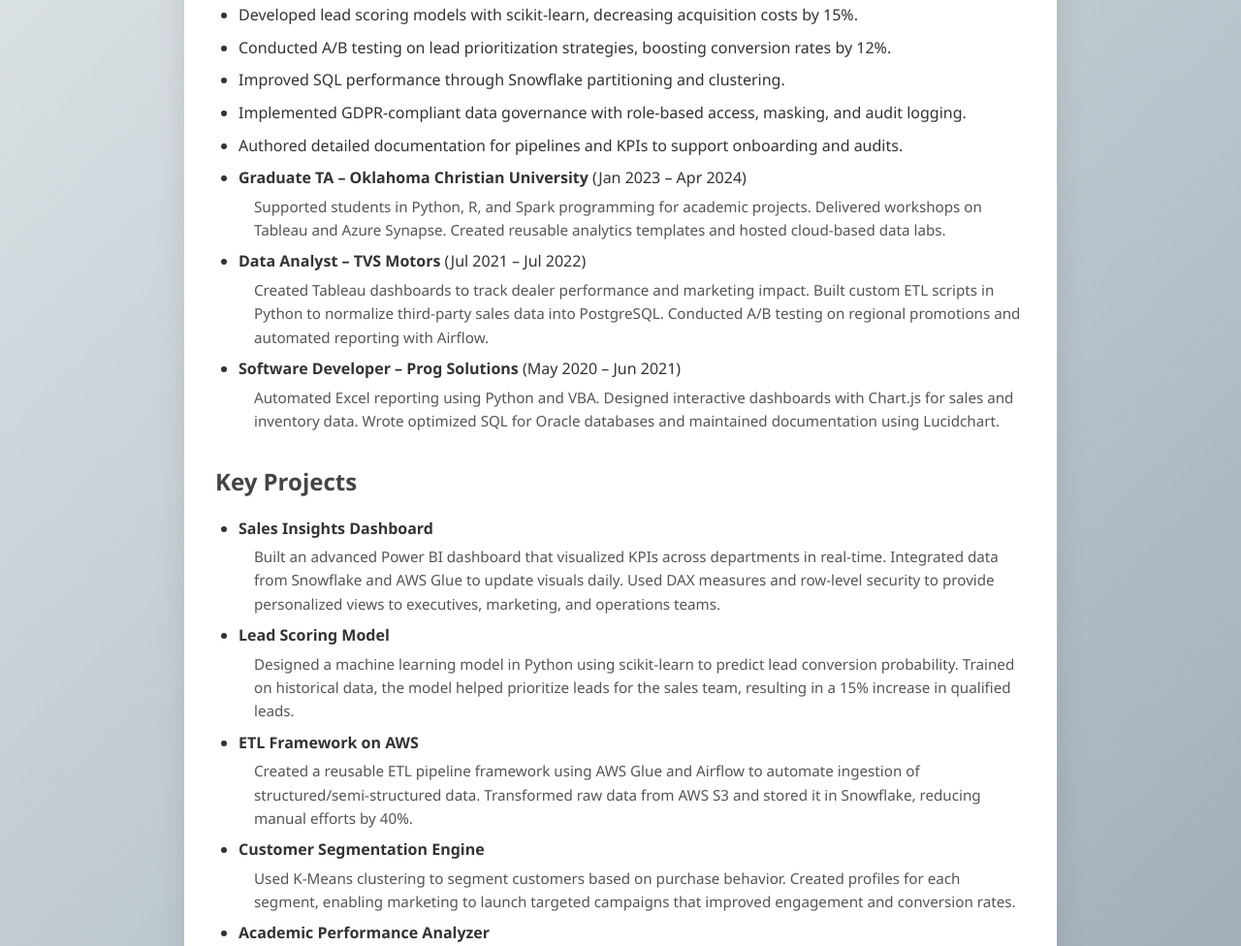
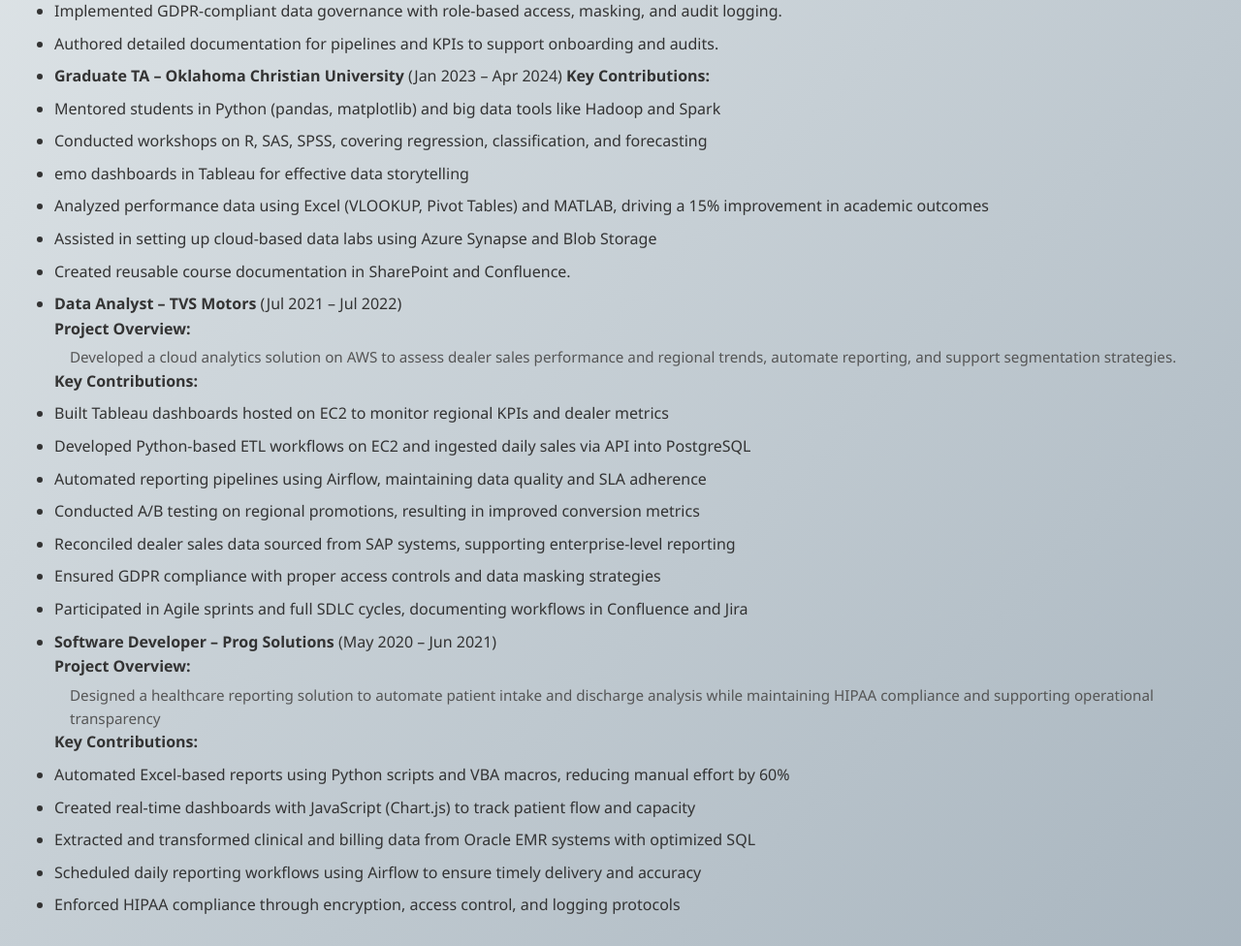
Before and after one commit to rajinikanth27/Portfolio-site, a plain HTML site: page index.html in a window 1280 px wide. Shown: the part 828-1804 px from the top of the page at 97% size. Drawn offline with Linux system fonts and the light colour scheme.

Commit message:
Icons added and updated experience

```diff
--- a/index.html
+++ b/index.html
@@ -37,13 +37,25 @@
   </style>
 </head>
 <body>
-  <div class="container">
-    <h1>Rajinikanth Purugula</h1>
-    <div class="contact">
-      <a href="mailto:rajinikanthpurugula27@gmail.com">rajinikanthpurugula27@gmail.com</a>
-      <a href="tel:+1(405)-992-4646">+1(405)-992-4646</a>
-      <a href="https://www.linkedin.com/in/rajinikanth-purugula-315b9a20a/" target="_blank">LinkedIn</a>
-    </div>
+ <!-- Font Awesome CDN -->
+<link rel="stylesheet" href="https://cdnjs.cloudflare.com/ajax/libs/font-awesome/6.5.0/css/all.min.css">
+
+<div class="container">
+  <h1>Rajinikanth Purugula</h1>
+  <div class="contact-horizontal">
+    <a href="mailto:rajinikanthpurugula27@gmail.com">
+      <i class="fas fa-envelope"></i> rajinikanthpurugula27@gmail.com
+    </a>
+    <span>|</span>
+    <a href="tel:+14059924646">
+      <i class="fas fa-phone"></i> +1 (405) 992-4646
+    </a>
+    <span>|</span>
+    <a href="https://www.linkedin.com/in/rajinikanth-purugula-315b9a20a/" target="_blank">
+      <i class="fab fa-linkedin"></i> LinkedIn
+    </a>
+  </div>
+</div>
 
     <section>
       <h2>Professional Summary</h2>
@@ -54,7 +66,7 @@
       <h2>Professional Experience</h2>
       <ul>
         <p><span class="highlight">Data Analyst – Entrepreneurs' Organization</span> (Apr 2024 – Present)</p>
-         <li> <span class="highlight">Project Overview:</span> </li>
+         <p> <span class="highlight">Project Overview:</span> </p>
           <div class="desc">Led the development of a Google Cloud–based analytics platform to monitor lead performance, optimize conversion funnels, and support data-driven decision-making. Delivered predictive models, automated ETL pipelines, and secure reporting dashboards.</div>
           <span class="highlight">Key Contributions:</span>
           <li>Designed and deployed Power BI dashboards with advanced DAX to visualize KPIs for executives.</li>
@@ -67,13 +79,35 @@
       <li>Authored detailed documentation for pipelines and KPIs to support onboarding and audits.</li>
         </li>
         <li><span class="highlight">Graduate TA – Oklahoma Christian University</span> (Jan 2023 – Apr 2024)
-          <div class="desc">Supported students in Python, R, and Spark programming for academic projects. Delivered workshops on Tableau and Azure Synapse. Created reusable analytics templates and hosted cloud-based data labs.</div>
+          <span class="highlight">Key Contributions:</span>
+          <li>Mentored students in Python (pandas, matplotlib) and big data tools like Hadoop and Spark</li>
+      <li>Conducted workshops on R, SAS, SPSS, covering regression, classification, and forecasting</li>
+      <li>emo dashboards in Tableau for effective data storytelling</li>
+      <li>Analyzed performance data using Excel (VLOOKUP, Pivot Tables) and MATLAB, driving a 15% improvement in academic outcomes</li>
+      <li>Assisted in setting up cloud-based data labs using Azure Synapse and Blob Storage</li>
+      <li>Created reusable course documentation in SharePoint and Confluence.</li>
         </li>
         <li><span class="highlight">Data Analyst – TVS Motors</span> (Jul 2021 – Jul 2022)
-          <div class="desc">Created Tableau dashboards to track dealer performance and marketing impact. Built custom ETL scripts in Python to normalize third-party sales data into PostgreSQL. Conducted A/B testing on regional promotions and automated reporting with Airflow.</div>
+          <p> <span class="highlight">Project Overview:</span> </p>
+          <div class="desc">Developed a cloud analytics solution on AWS to assess dealer sales performance and regional trends, automate reporting, and support segmentation strategies.</div>
+          <span class="highlight">Key Contributions:</span>
+          <li>Built Tableau dashboards hosted on EC2 to monitor regional KPIs and dealer metrics</li>
+      <li>Developed Python-based ETL workflows on EC2 and ingested daily sales via API into PostgreSQL</li>
+      <li>Automated reporting pipelines using Airflow, maintaining data quality and SLA adherence</li>
+      <li>Conducted A/B testing on regional promotions, resulting in improved conversion metrics</li>
+      <li>Reconciled dealer sales data sourced from SAP systems, supporting enterprise-level reporting</li>
+      <li>Ensured GDPR compliance with proper access controls and data masking strategies</li>
+      <li>Participated in Agile sprints and full SDLC cycles, documenting workflows in Confluence and Jira</li>
         </li>
         <li><span class="highlight">Software Developer – Prog Solutions</span> (May 2020 – Jun 2021)
-          <div class="desc">Automated Excel reporting using Python and VBA. Designed interactive dashboards with Chart.js for sales and inventory data. Wrote optimized SQL for Oracle databases and maintained documentation using Lucidchart.</div>
+          <p> <span class="highlight">Project Overview:</span> </p>
+          <div class="desc">Designed a healthcare reporting solution to automate patient intake and discharge analysis while maintaining HIPAA compliance and supporting operational transparency</div>
+          <span class="highlight">Key Contributions:</span>
+          <li>Automated Excel-based reports using Python scripts and VBA macros, reducing manual effort by 60%</li>
+      <li>Created real-time dashboards with JavaScript (Chart.js) to track patient flow and capacity</li>
+      <li>Extracted and transformed clinical and billing data from Oracle EMR systems with optimized SQL</li>
+      <li>Scheduled daily reporting workflows using Airflow to ensure timely delivery and accuracy</li>
+      <li>Enforced HIPAA compliance through encryption, access control, and logging protocols</li>
         </li>
       </ul>
     </section>
```
